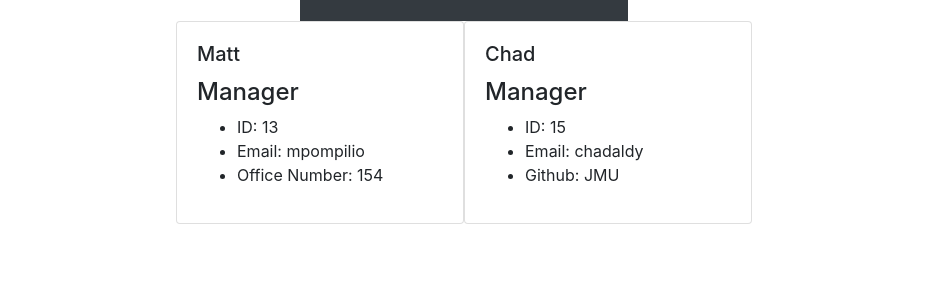
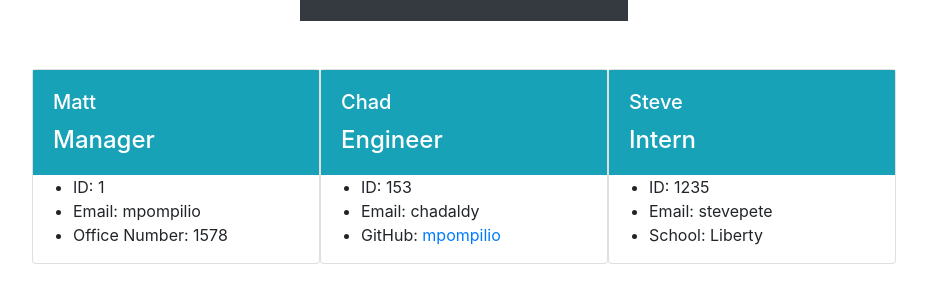
Before and after one commit to mpompilio/team-profile-generator, a website: page profile.html in a window 1280 px wide. Shown: the part 115-418 px from the top of the page, without its empty margins (176-1103 px from the left). Drawn offline with nearby package versions, Linux system fonts and the light colour scheme.

Commit message:
added some styling

```diff
--- a/profile.html
+++ b/profile.html
@@ -12,36 +12,50 @@
           <h1 class="text-center">Employee Profiles</h1>
       </header>
       </div>
-      <div class="row justify-content-center">
+      <div class="row align-items-center justify-content-center p-5">
       <div class="card" style="width: 18rem;">
-      <div class="card-body">
-          <h5 class="card-title">Matt</h5>
-          <h4 class="card-text">Manager</h4>
+      <div class="card-body bg-info">
+          <h5 class="card-title text-white">Matt</h5>
+          <h4 class="card-text text-white">Manager</h4>
+          </div>
           <div>
               <ul>
-                  <li>ID: 13 </li>
+                  <li>ID: 1 </li>
                   <li>Email: mpompilio </li>
-                  <li>Office Number: 154 </li>
+                  <li>Office Number: 1578 </li>
+              </ul>
+          </div>
+
+      </div>
+      <div class="card" style="width: 18rem;">
+      <div class="card-body bg-info">
+          <h5 class="card-title text-white">Chad</h5>
+          <h4 class="card-text text-white">Engineer</h4>
+          </div>
+          <div>
+              <ul>
+                  <li>ID: 153 </li>
+                  <li>Email: chadaldy </li>
+                  <li>GitHub: <a href="https://www.github.com/mpompilio">mpompilio</a></li>
+              </ul>
+          </div>
+
+      </div>
+      <div class="card" style="width: 18rem;">
+      <div class="card-body bg-info">
+          <h5 class="card-title text-white">Steve</h5>
+          <h4 class="card-text text-white">Intern</h4>
+          </div>
+          <div>
+              <ul>
+                  <li>ID: 1235 </li>
+                  <li>Email: stevepete </li>
+                  <li>School: Liberty </li>
               </ul>
           </div>
 
       </div>
     </div>
-      <div class="card" style="width: 18rem;">
-      <div class="card-body">
-          <h5 class="card-title">Chad</h5>
-          <h4 class="card-text">Manager</h4>
-          <div>
-              <ul>
-                  <li>ID: 15 </li>
-                  <li>Email: chadaldy </li>
-                  <li>Github: JMU </li>
-              </ul>
-          </div>
-
-      </div>
-    </div>
-    </div>
 
     </body>
     </html>
```
Also changed, not shown: index.html (+33 -5 lines), lib/Generator.js.
